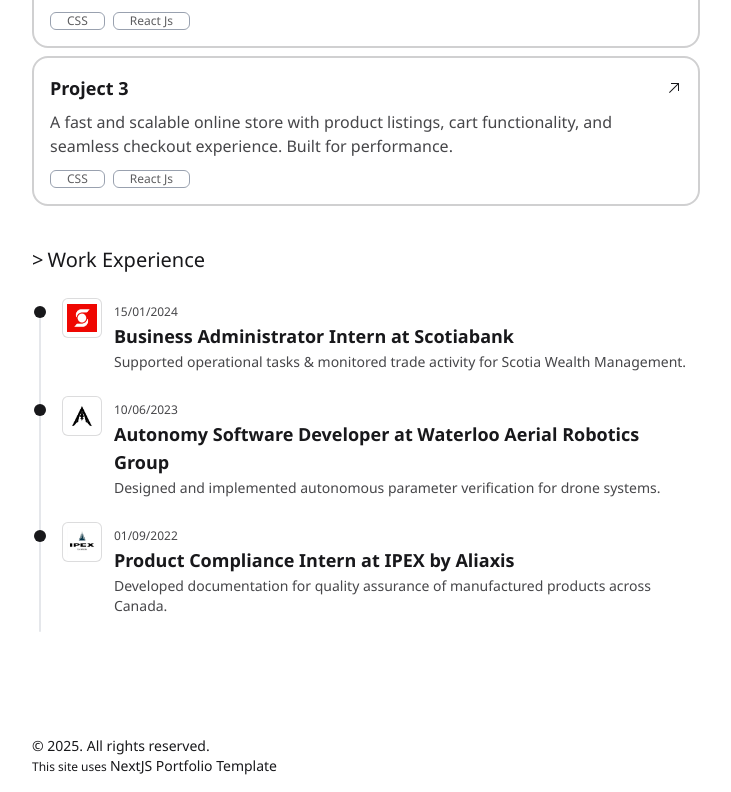
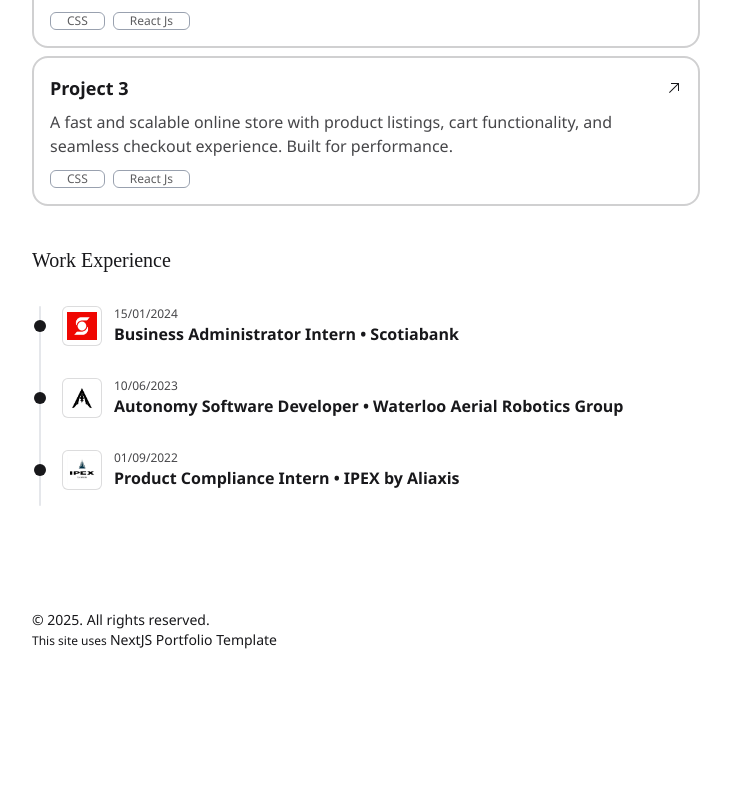
Before and after one commit to msilvadiaz/portfolio-website, a Next.js app: page / in a window 1280 px wide. Shown: the part 666-1458 px from the top of the page, without its empty margins (274-1005 px from the left). After the commit the page ends 1332 px from the top, so only its background shows below. Built offline with nearby package versions, Linux system fonts and the light colour scheme.

Commit message:
Refine experience layout and apply Segoe-style headings

```diff
--- a/src/app/blogs/page.js
+++ b/src/app/blogs/page.js
@@ -12,7 +12,7 @@ function page() {
     return (
         <div className="md:w-[700px] w-[100%] mt-5 p-4">
             <main className="flex flex-col gap-2">
-                <h1 className="text-xl font-medium before:content-['>'] before:mr-1">Blogs</h1>
+                <h1 className="text-xl font-medium section-heading">Blogs</h1>
                 <div className="flex flex-col gap-4 p-1">
                     {blogs.length > 0 ? (
                         blogs.map((blog, index) => (
--- a/src/app/components/About.jsx
+++ b/src/app/components/About.jsx
@@ -4,7 +4,7 @@ export default function About() {
   return (
     <>
       <div className="flex flex-col gap-2 mt-10 scroll-mt-14" id="about">
-        <h2 className="text-xl font-medium before:content-['>'] before:mr-1">
+        <h2 className="text-xl font-medium section-heading">
           About
         </h2>
 
--- a/src/app/components/Experience.jsx
+++ b/src/app/components/Experience.jsx
@@ -4,34 +4,30 @@ export default function Experience() {
     return (
         <>
             <div className="mt-10 scroll-mt-14" id="experience">
-                <h2 className="text-xl font-medium before:content-['>'] before:mr-1">Work Experience</h2>
+                <h2 className="text-xl font-medium section-heading">Work Experience</h2>
                 <div className="mt-6">
                     <ol className="relative space-y-8 before:absolute before:-ml-px before:h-full before:w-0.5 before:rounded-full before:bg-gray-200 dark:before:bg-gray-500 mt-4 p-2">
                         {experience.map((item, index) => (
                             <li
                                 key={index}
-                                className="relative -ms-1.5 flex items-start gap-4"
+                                className="relative -ms-1.5 flex items-center gap-4"
                             >
                                 <span className="size-3 shrink-0 rounded-full bg-base-content"></span>
 
-                                <div className="-mt-2 flex items-start gap-3">
+                                <div className="flex items-center gap-3">
                                     <img
                                         src={item.logo}
                                         alt={item.logoAlt}
                                         className="w-10 h-10 rounded-md object-contain bg-base-100 p-1 border border-base-content/15"
                                     />
 
-                                    <div>
+                                    <div className="flex flex-col">
                                         <time className="text-xs font-medium text-base-content/80">
                                             {item.date}
                                         </time>
 
-                                        <h3 className="text-lg font-semibold text-base-content">
-                                            {item.title}
-                                        </h3>
-
-                                        <p className="mt-0.5 text-sm text-base-content/80">
-                                            {item.description}
+                                        <p className="text-base font-semibold text-base-content">
+                                            {item.role} • {item.company}
                                         </p>
                                     </div>
                                 </div>
--- a/src/app/components/ProjectsList.jsx
+++ b/src/app/components/ProjectsList.jsx
@@ -6,7 +6,7 @@ export default function ProjectsList() {
     return (
         <div className="mt-10 scroll-mt-14 flex flex-col gap-2" id="projects">
             <div className="flex items-end justify-between">
-                <h2 className="text-xl font-medium before:content-['>'] before:mr-1">
+                <h2 className="text-xl font-medium section-heading">
                     Projects
                 </h2>
                 <Link href="/projects" className="text-sm flex underline hover:text-base-content/80">
--- a/src/app/components/TechLists.jsx
+++ b/src/app/components/TechLists.jsx
@@ -4,7 +4,7 @@ import { skills } from "@/data/data";
 export default function TechLists() {
     return (
         <div className="mt-10">
-             <h2 className="text-xl font-medium before:content-['>'] before:mr-1">Tech Stack</h2>
+             <h2 className="text-xl font-medium section-heading">Tech Stack</h2>
             <Marquee duration="10s">
                 <div className="flex gap-8 mt-4">
                     {[...skills, ...skills].map((skill, index) => (
--- a/src/app/contact/page.js
+++ b/src/app/contact/page.js
@@ -12,7 +12,7 @@ function Contact() {
         <>
             <div className="md:w-[700px] w-[100%] mt-5 p-4">
                 <main className="flex flex-col gap-2">
-                    <h1 className="text-xl font-medium before:content-['>'] before:mr-1">
+                    <h1 className="text-xl font-medium section-heading">
                         Contact Me
                     </h1>
                     <div className="p-1">
--- a/src/app/globals.css
+++ b/src/app/globals.css
@@ -52,3 +52,8 @@ html, body {
   font-family: "Segoe Script", "Lucida Handwriting", cursive;
   letter-spacing: 0.02em;
 }
+
+
+.section-heading {
+  font-family: "Segoe Script", "Lucida Handwriting", cursive;
+}
--- a/src/app/projects/page.js
+++ b/src/app/projects/page.js
@@ -11,7 +11,7 @@ function Projects() {
     return (
         <div className="md:w-[700px] w-[100%] mt-5 p-4">
             <main className="flex flex-col gap-2">
-                <h1 className="text-xl font-medium before:content-['>'] before:mr-1">
+                <h1 className="text-xl font-medium section-heading">
                     All Projects
                 </h1>
                 <div className="flex flex-col gap-2">
--- a/src/data/data.js
+++ b/src/data/data.js
@@ -81,25 +81,22 @@ export const projects = {
 
 export const experience = [
     {
-        title: "Business Administrator Intern at Scotiabank",
-        description:
-            "Supported operational tasks & monitored trade activity for Scotia Wealth Management.",
+        role: "Business Administrator Intern",
+        company: "Scotiabank",
         date: "15/01/2024",
         logo: "/scotiabank.png",
         logoAlt: "Scotiabank logo",
     },
     {
-        title: "Autonomy Software Developer at Waterloo Aerial Robotics Group",
-        description:
-            "Designed and implemented autonomous parameter verification for drone systems.",
+        role: "Autonomy Software Developer",
+        company: "Waterloo Aerial Robotics Group",
         date: "10/06/2023",
         logo: "/WARG.png",
         logoAlt: "Waterloo Aerial Robotics Group logo",
     },
     {
-        title: "Product Compliance Intern at IPEX by Aliaxis",
-        description:
-            "Developed documentation for quality assurance of manufactured products across Canada.",
+        role: "Product Compliance Intern",
+        company: "IPEX by Aliaxis",
         date: "01/09/2022",
         logo: "/IPEX.png",
         logoAlt: "IPEX logo",
```
